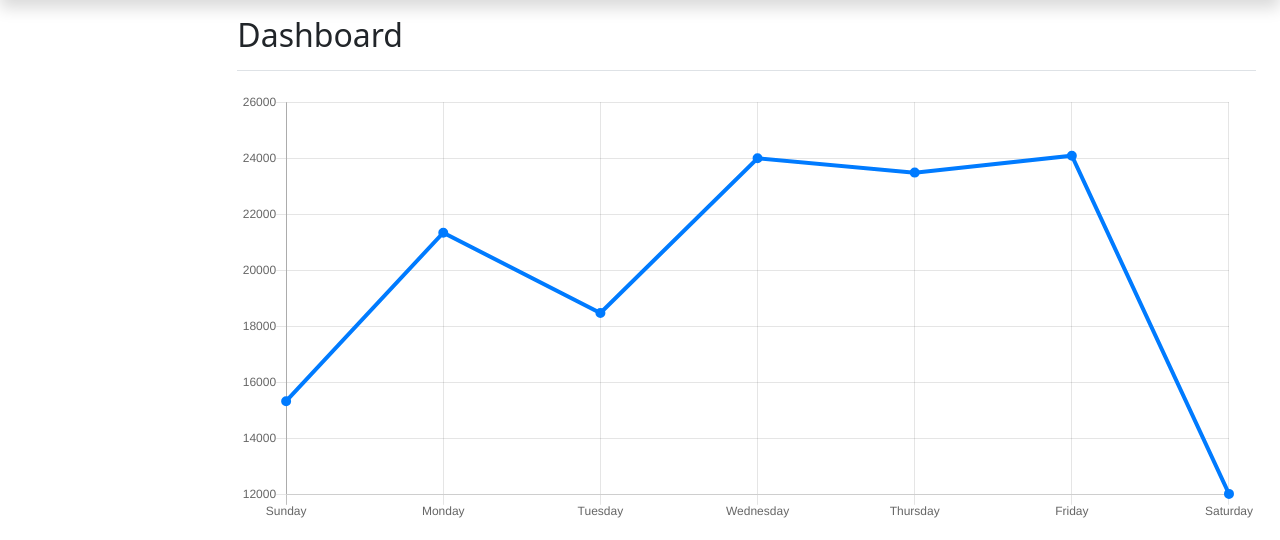
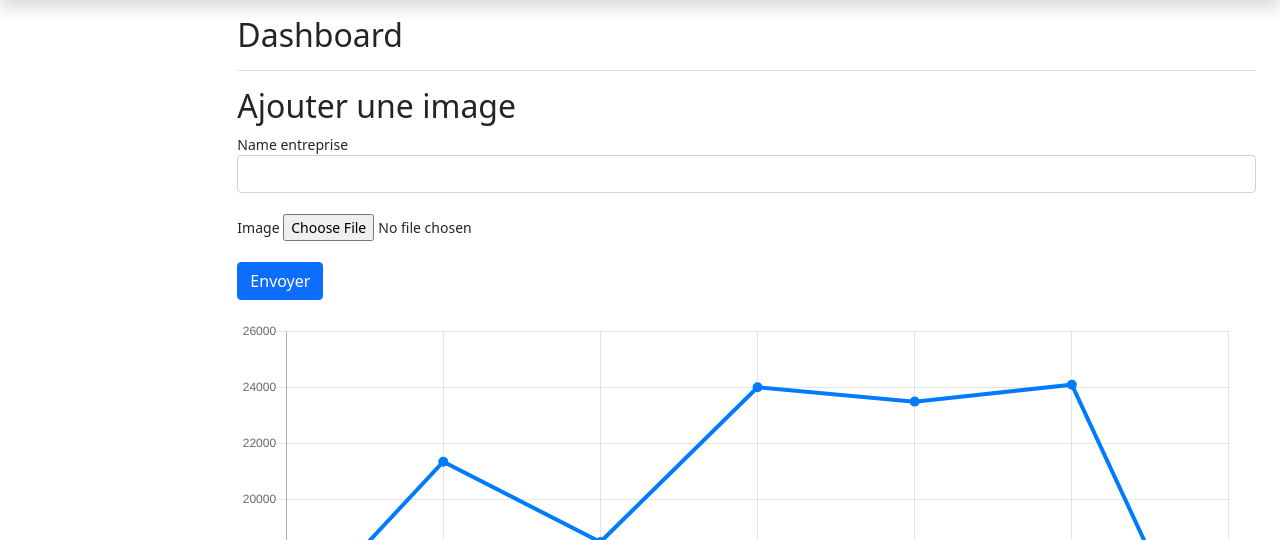
Before and after one commit to hakashimav/Portfolio_django, a Django app: page /dashboard in a window 1280 px wide. Shown: the part 48-588 px from the top of the page. Before the commit the page ends 566 px from the top, so only its background shows below. Run offline with Django 4.2, Linux system fonts and the light colour scheme; some libraries are stand-ins or nearby versions.

Commit message:
fixed the dashboard

```diff
--- a/account/templates/dashboard.html
+++ b/account/templates/dashboard.html
@@ -55,6 +55,22 @@
         <div class="d-flex justify-content-between flex-wrap flex-md-nowrap align-items-center pt-3 pb-2 mb-3 border-bottom">
             <h1 class="h2">Dashboard</h1>
         </div>
+        <h1 class="h2">Ajouter une image</h1>
+
+        <form action="" method="post">
+            {% csrf_token%}
+            <div class="form-group">
+              <label for="name">Name entreprise</label>
+              <input type="text" class="form-control" name="name" id="name" aria-describedby="helpId" placeholder="">
+            </div>
+            <br>
+            <div class="form-group">
+              <label for="image">Image</label>
+              <input type="file" class="form-control-file" name="image" id="image" placeholder="" aria-describedby="fileHelpId">
+            </div>
+            <br>
+            <button type="submit" class="btn btn-primary" >Envoyer</button>
+        </form>
 
         <canvas class="my-4 w-100" id="myChart" width="900" height="380"></canvas>
 
```
